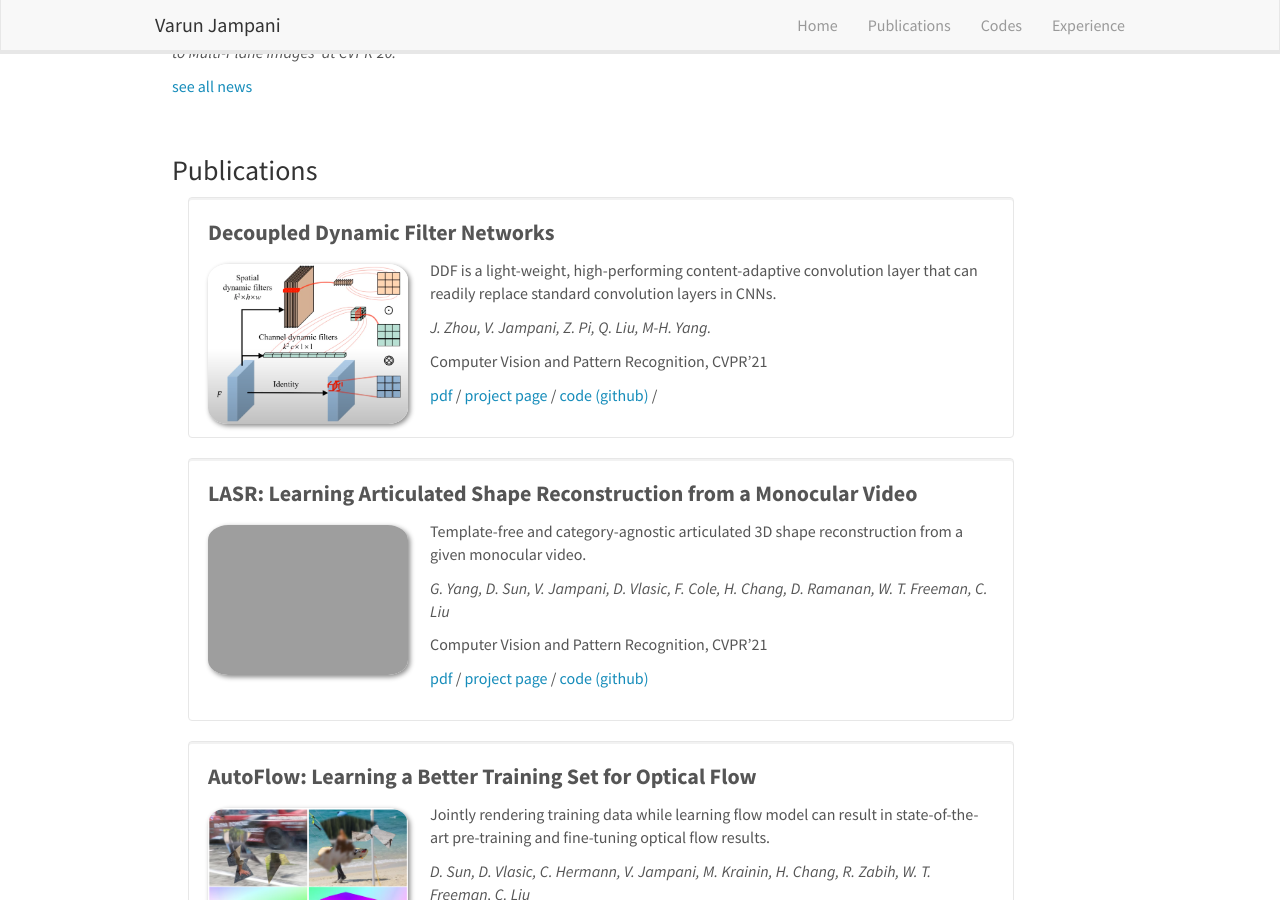
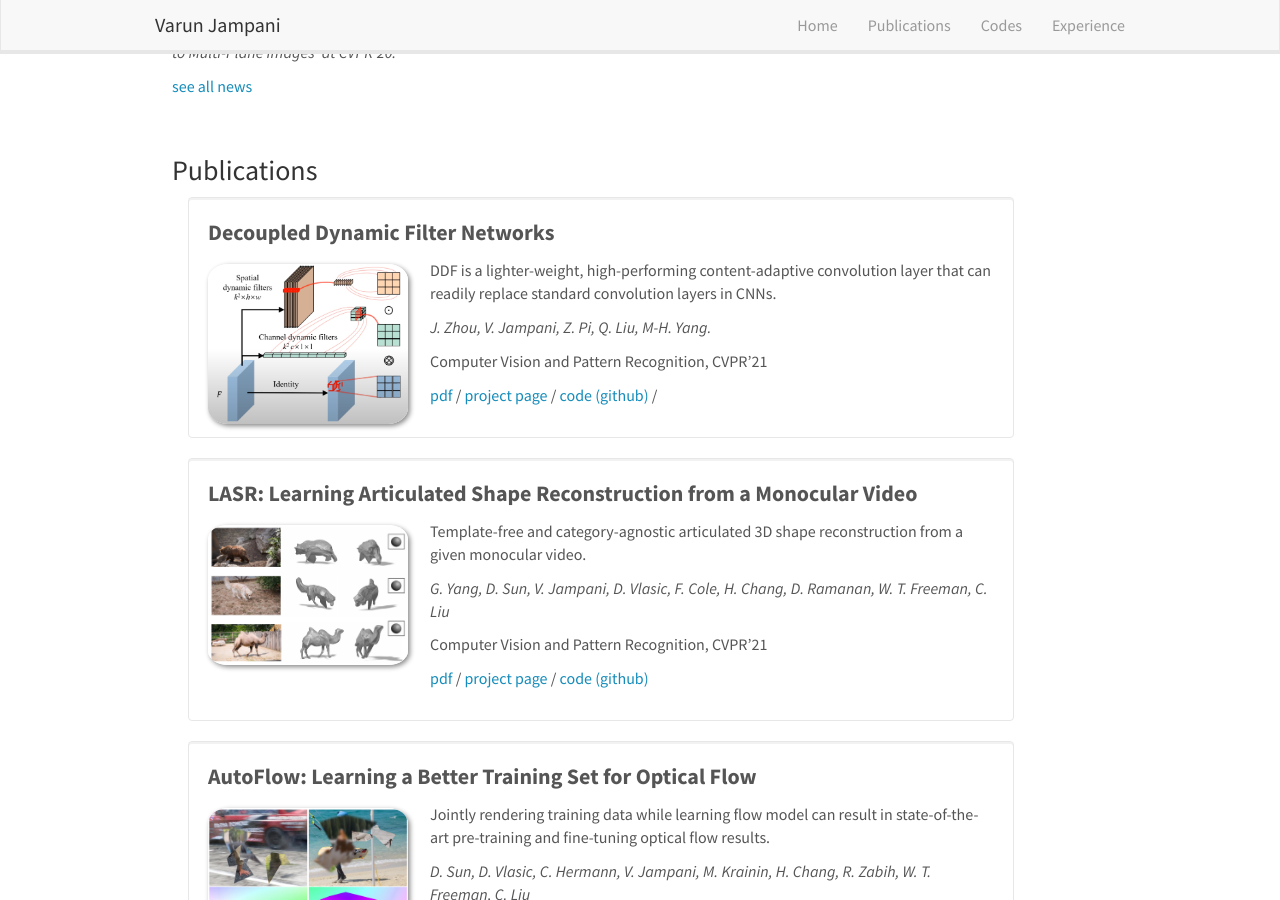
Before and after one commit to varunjampani/varunjampani.github.io, a Jekyll site: the page built from _pages/home.md, in a window 1280 px wide and 900 px high, scrolled down 842 px. Built offline with Jekyll 4.4.1, drawn with Linux system fonts in a browser that asks for light colours; nearby versions of some CDN libraries.

Commit message:
Update publist.yml

```diff
--- a/_data/publist.yml
+++ b/_data/publist.yml
@@ -1,6 +1,6 @@
 - title: Decoupled Dynamic Filter Networks
   image: DDF_CVPR21_teaser.png
-  description: DDF is a light-weight, high-performing content-adaptive convolution layer that can readily replace standard convolution layers in CNNs.
+  description: DDF is a lighter-weight, high-performing content-adaptive convolution layer that can readily replace standard convolution layers in CNNs.
   authors: J. Zhou, V. Jampani, Z. Pi, Q. Liu, M-H. Yang.
   venue: Computer Vision and Pattern Recognition, CVPR'21
   number_link: 4
@@ -18,7 +18,7 @@
     display: code (github)
 
 - title: LASR&#58; Learning Articulated Shape Reconstruction from a Monocular Video
-  image: lasr_cvpr21_teaser.gif
+  image: LASR_CVPR21_teaser.png
   description: Template-free and category-agnostic articulated 3D shape reconstruction from a given monocular video.
   authors: G. Yang, D. Sun, V. Jampani, D. Vlasic, F. Cole, H. Chang, D. Ramanan, W. T. Freeman, C. Liu
   venue: Computer Vision and Pattern Recognition, CVPR'21
```
